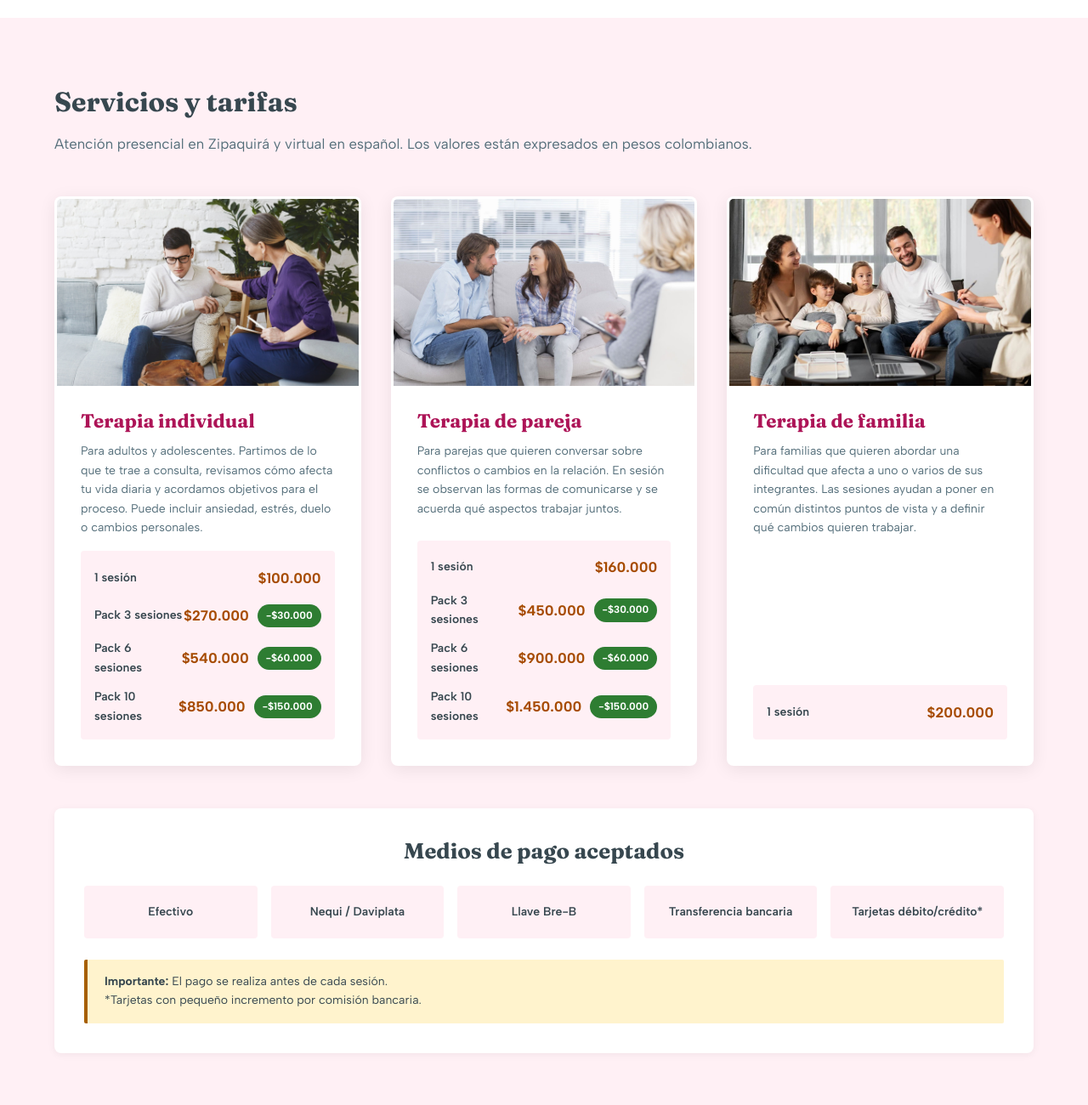
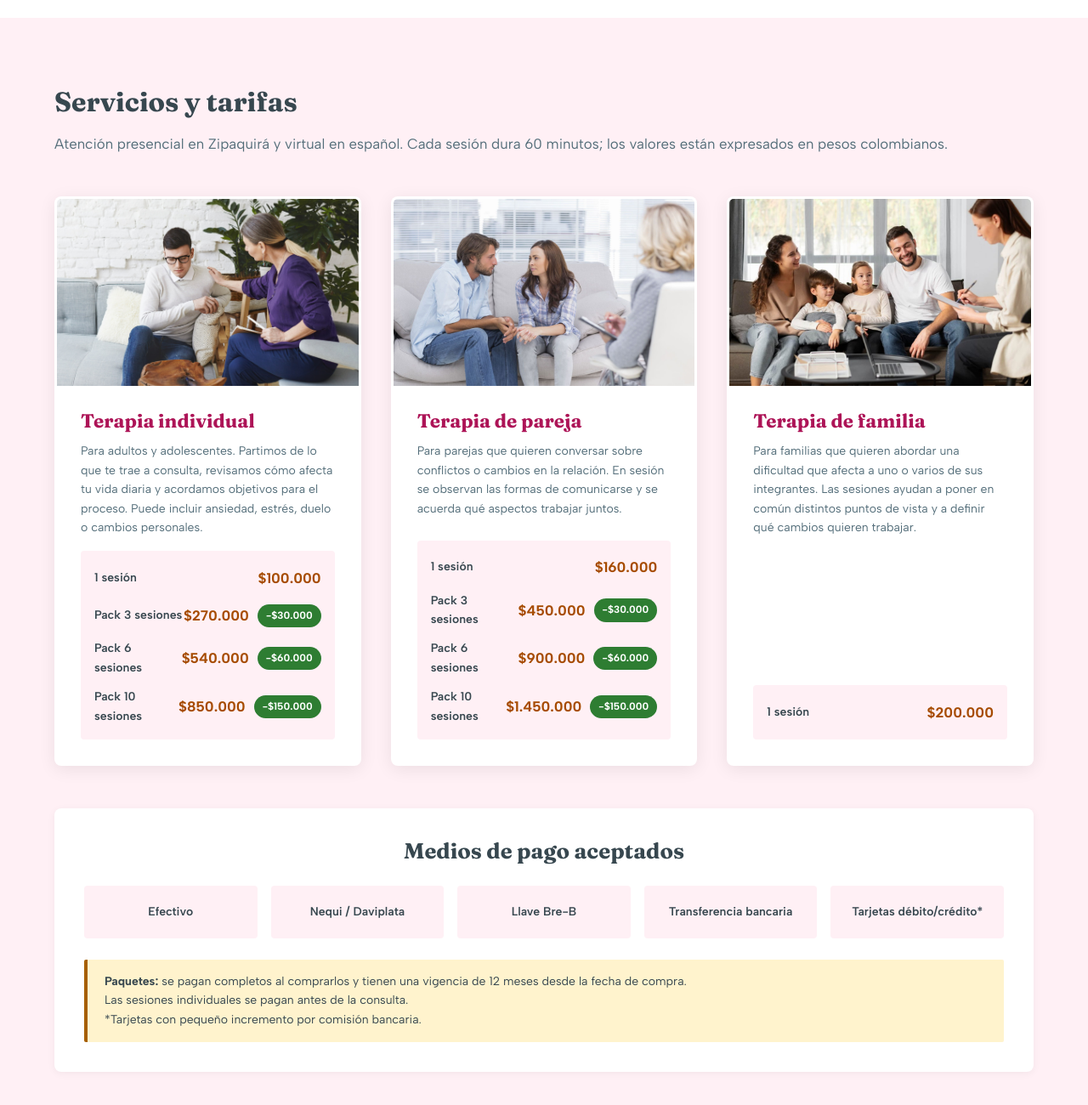
Before and after one commit to psicomariangaleano/psicomariangaleano.github.io, a website: page index.html in a window 1280 px wide. Shown: the part 2344-3644 px from the top of the page at 85% size. Drawn offline with Linux system fonts and the light colour scheme; a script that the page names is missing.

Commit message:
Clarify session duration and package terms

```diff
--- a/index.html
+++ b/index.html
@@ -326,7 +326,7 @@
       <div class="container">
         <h2 id="services-title" class="section-title">Servicios y tarifas</h2>
         <p class="section-subtitle">
-          Atención presencial en Zipaquirá y virtual en español. Los valores están expresados en pesos colombianos.
+          Atención presencial en Zipaquirá y virtual en español. Cada sesión dura 60 minutos; los valores están expresados en pesos colombianos.
         </p>
 
         <div class="services-grid">
@@ -449,7 +449,8 @@
             <div class="payment-item">Tarjetas débito/crédito*</div>
           </div>
           <div class="payment-note">
-            <p><strong>Importante:</strong> El pago se realiza antes de cada sesión.</p>
+            <p><strong>Paquetes:</strong> se pagan completos al comprarlos y tienen una vigencia de 12 meses desde la fecha de compra.</p>
+            <p>Las sesiones individuales se pagan antes de la consulta.</p>
             <p>*Tarjetas con pequeño incremento por comisión bancaria.</p>
           </div>
         </div>
```
